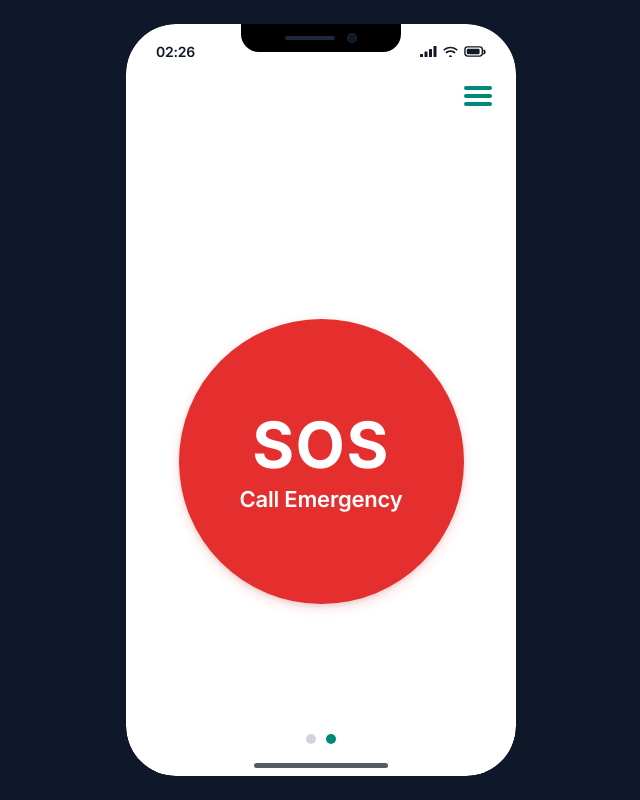
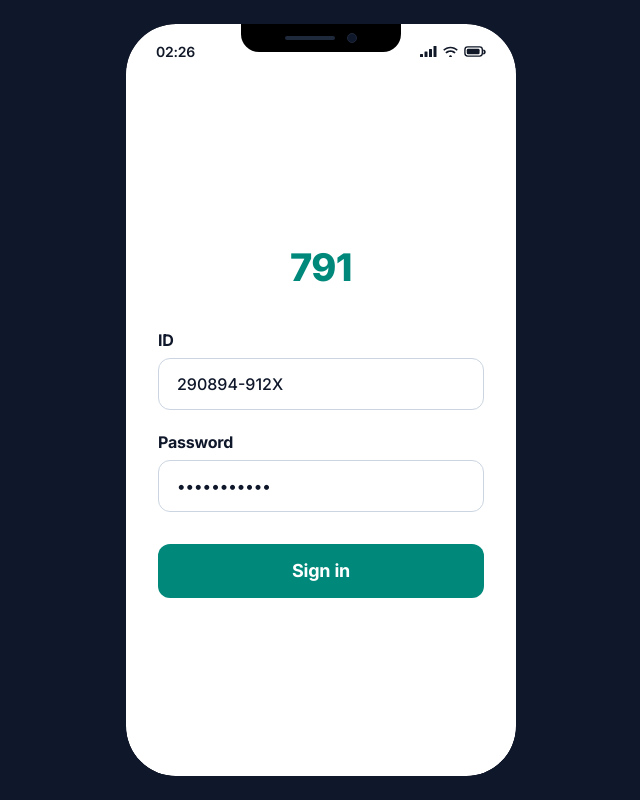
Before and after one commit to MumenOsman/Istekki-Hack, a plain HTML site: page index.html in a window 1280 px wide. Shown: the whole page, without its empty margins (319-959 px from the left). Drawn offline with nearby package versions, Linux system fonts and the light colour scheme.

Commit message:
Add 791 sign-in start page for Mother app and connect session sign-out

```diff
--- /dev/null
+++ b/css/components/mother-login.css
@@ -0,0 +1,122 @@
+/* =========================================================
+   791 Mother App - Clean Sign-In Screen
+   ========================================================= */
+
+.mother-login-container {
+  position: absolute;
+  top: 0;
+  left: 0;
+  right: 0;
+  bottom: 0;
+  width: 100%;
+  height: 100%;
+  display: flex;
+  flex-direction: column;
+  justify-content: center;
+  padding: 40px 32px;
+  background-color: #FFFFFF;
+  z-index: 500;
+  box-sizing: border-box;
+  overflow-y: auto;
+  scrollbar-width: none;
+}
+
+.mother-login-container::-webkit-scrollbar {
+  display: none;
+}
+
+.mother-login-container.hidden {
+  display: none !important;
+}
+
+/* Header */
+.mother-login-header {
+  display: flex;
+  flex-direction: column;
+  align-items: center;
+  text-align: center;
+  margin-bottom: 40px;
+}
+
+.mother-app-title {
+  font-size: 38px;
+  font-weight: 800;
+  color: var(--color-primary-teal);
+  margin: 0;
+  letter-spacing: -0.6px;
+  line-height: 1.15;
+}
+
+/* Form Container */
+.mother-login-form {
+  display: flex;
+  flex-direction: column;
+  gap: 22px;
+  width: 100%;
+}
+
+.mother-form-group {
+  display: flex;
+  flex-direction: column;
+  gap: 8px;
+}
+
+/* Prominent Field Labels */
+.mother-form-label {
+  font-size: 16px;
+  font-weight: 700;
+  color: #0F172A;
+  letter-spacing: -0.2px;
+}
+
+.mother-form-input {
+  width: 100%;
+  height: 52px;
+  border-radius: 12px;
+  border: 1.5px solid #CBD5E1;
+  background-color: #FFFFFF;
+  padding: 0 18px;
+  font-size: 16px;
+  font-weight: 500;
+  color: #0F172A;
+  outline: none;
+  font-family: var(--font-family);
+  transition: border-color 0.15s ease, box-shadow 0.15s ease;
+  box-sizing: border-box;
+}
+
+.mother-form-input:focus {
+  border-color: var(--color-primary-teal);
+  box-shadow: 0 0 0 3px rgba(0, 137, 123, 0.15);
+}
+
+/* Sign In Action Button */
+.mother-submit-btn {
+  width: 100%;
+  height: 54px;
+  border-radius: 12px;
+  background-color: var(--color-primary-teal);
+  color: #FFFFFF !important;
+  border: none;
+  font-size: 18px;
+  font-weight: 700;
+  letter-spacing: -0.2px;
+  display: flex;
+  justify-content: center;
+  align-items: center;
+  cursor: pointer;
+  outline: none;
+  user-select: none;
+  -webkit-tap-highlight-color: transparent;
+  -webkit-font-smoothing: antialiased;
+  transition: opacity 0.15s ease, transform 0.1s ease;
+  margin-top: 10px;
+}
+
+.mother-submit-btn:hover {
+  opacity: 0.94;
+}
+
+.mother-submit-btn:active {
+  transform: scale(0.98);
+}
--- a/index.html
+++ b/index.html
@@ -30,6 +30,7 @@
   <link rel="stylesheet" href="css/components/health-history.css">
   <link rel="stylesheet" href="css/components/settings-screen.css">
   <link rel="stylesheet" href="css/components/pagination.css">
+  <link rel="stylesheet" href="css/components/mother-login.css">
 </head>
 <body>
 
@@ -70,6 +71,35 @@
 
     <!-- Main Screen Viewport -->
     <div class="app-screen">
+
+      <!-- 0. Mother Sign-In View -->
+      <section class="mother-login-container" id="mother-login-view">
+
+        <!-- Header -->
+        <div class="mother-login-header">
+          <h1 class="mother-app-title">791</h1>
+        </div>
+
+        <!-- Form with ID and Password -->
+        <form class="mother-login-form" id="mother-login-form">
+
+          <div class="mother-form-group">
+            <label class="mother-form-label" for="mother-patient-id">ID</label>
+            <input type="text" class="mother-form-input" id="mother-patient-id" placeholder="Enter ID" value="290894-912X" required>
+          </div>
+
+          <div class="mother-form-group">
+            <label class="mother-form-label" for="mother-pin">Password</label>
+            <input type="password" class="mother-form-input" id="mother-pin" placeholder="Enter password" value="password123" required>
+          </div>
+
+          <button type="submit" class="mother-submit-btn" id="mother-submit-btn">
+            Sign in
+          </button>
+
+        </form>
+
+      </section>
 
       <!-- Top Application Header -->
       <header class="app-header">
--- a/js/app.js
+++ b/js/app.js
@@ -11,6 +11,7 @@ import { initProfileController, openProfileScreen } from './modules/profile-cont
 import { initSurveyController } from './modules/survey-controller.js';
 import { initHealthController, openHealthScreen } from './modules/health-controller.js';
 import { initSettingsController, openSettingsScreen } from './modules/settings-controller.js';
+import { initLoginController, motherSignOut } from './modules/login-controller.js';
 
 document.addEventListener('DOMContentLoaded', () => {
   // Update live clock in status bar
@@ -18,6 +19,7 @@ document.addEventListener('DOMContentLoaded', () => {
   setInterval(updateStatusBarClock, 1000);
 
   // Initialize modules
+  initLoginController();
   initSOSController();
   initNurseController();
   initNavigation();
@@ -40,7 +42,7 @@ document.addEventListener('DOMContentLoaded', () => {
       openSettingsScreen();
     } else if (target === 'signout') {
       console.log('[791 Mother] User signed out.');
-      location.reload();
+      motherSignOut();
     }
   });
 
--- /dev/null
+++ b/js/modules/login-controller.js
@@ -0,0 +1,34 @@
+/**
+ * Mother App Login Controller
+ */
+
+export function initLoginController() {
+  const loginView = document.getElementById('mother-login-view');
+  const loginForm = document.getElementById('mother-login-form');
+
+  if (!loginView || !loginForm) return;
+
+  // Check existing session
+  const isAuthenticated = sessionStorage.getItem('791_mother_authenticated');
+  if (isAuthenticated === 'true') {
+    loginView.classList.add('hidden');
+  } else {
+    loginView.classList.remove('hidden');
+  }
+
+  // Handle Form Submit
+  loginForm.addEventListener('submit', (e) => {
+    e.preventDefault();
+    console.log('[791 Mother] Sign in submitted.');
+    sessionStorage.setItem('791_mother_authenticated', 'true');
+    loginView.classList.add('hidden');
+  });
+}
+
+export function motherSignOut() {
+  sessionStorage.removeItem('791_mother_authenticated');
+  const loginView = document.getElementById('mother-login-view');
+  if (loginView) {
+    loginView.classList.remove('hidden');
+  }
+}
```
